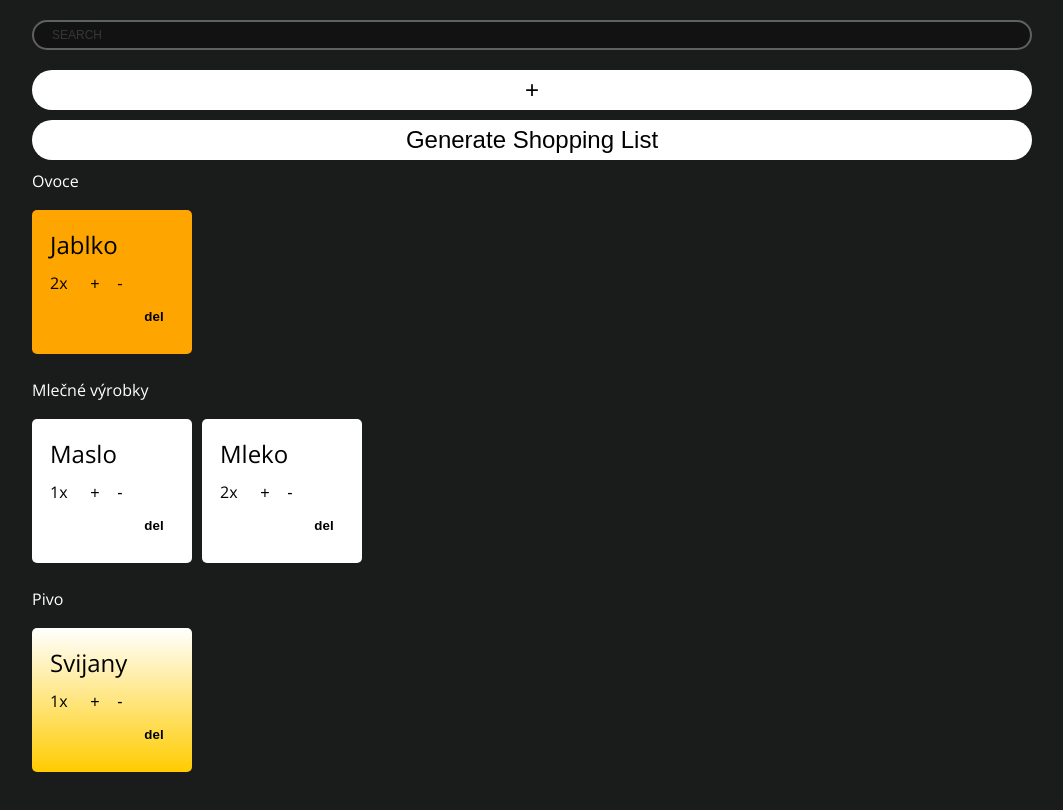
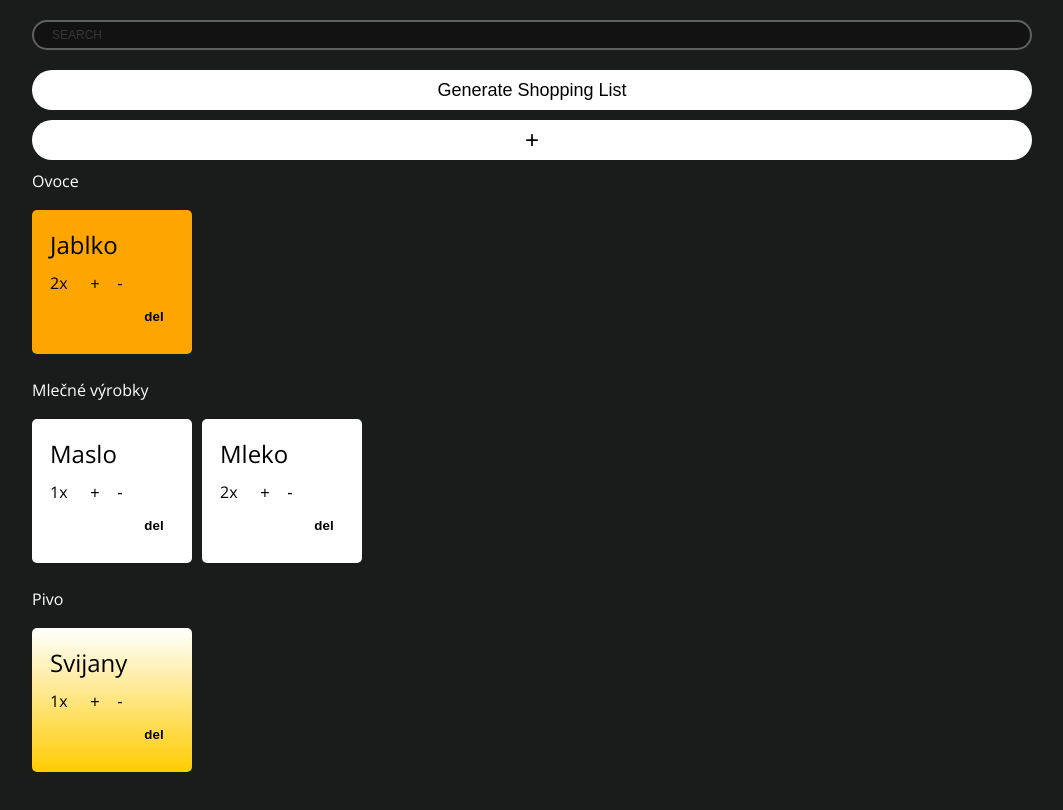
Before and after one commit to mmrzena/ledniceapp, a React (Create React App) app: page / in a window 1280 px wide. Shown: the top 810 px of the page, without its empty margins (108-1171 px from the left). Built offline with nearby package versions, Linux system fonts and the light colour scheme.

Commit message:
change of justify content and some minor stuff

```diff
--- a/src/App.js
+++ b/src/App.js
@@ -62,6 +62,13 @@ class App extends Component {
       <div className="App">
         <Filter onTextChange={text => this.setState({filterString: text})} />
 
+        <GeneratorButton
+          changeOpenGeneratorModal={this.changeOpenGeneratorModal.bind(this)}
+          openGeneratorModal={this.state.openGeneratorModal}
+          category={this.state.category}
+          items={this.state.items}
+        />
+
         <CategoryButton
           category={this.state.category}
           openModal={this.state.openModal}
@@ -72,12 +79,6 @@ class App extends Component {
           items={this.state.items}
           createTask={this.createTask.bind(this)}
           placeholderText={this.state.placeholderText}
-        />
-        <GeneratorButton
-          changeOpenGeneratorModal={this.changeOpenGeneratorModal.bind(this)}
-          openGeneratorModal={this.state.openGeneratorModal}
-          category={this.state.category}
-          items={this.state.items}
         />
 
         <ItemList
--- a/src/generator/generatorButton.js
+++ b/src/generator/generatorButton.js
@@ -53,7 +53,7 @@ class GeneratorButton extends Component {
   render() {
     return (
         <div>
-            <button className='openModalButton' onClick={this.props.changeOpenGeneratorModal.bind(this)}>
+            <button className='openModalButton openGeneratorModalButton' onClick={this.props.changeOpenGeneratorModal.bind(this)}>
             Generate Shopping List
             </button>
             {this.renderDiv()}
--- a/src/style/App.css
+++ b/src/style/App.css
@@ -299,6 +299,7 @@ button{
   font-size: 16px;
 }
 
+
 .ownedItems, .missingItems{
   list-style: none;
   padding: 0;
@@ -317,6 +318,9 @@ button{
   padding-right: 40px;
 }
 
+.openGeneratorModalButton {
+  font-size: 18px;
+}
 
 .contentModalShoppingList {
   justify-content: center;
@@ -363,3 +367,13 @@ button{
 .ryby {
   background: #F21B3F;
 }
+
+@media only screen and (max-width: 500px){
+  .contentModalShoppingList {
+    justify-content: left;
+  }
+
+  .missingItems, .ownedItems {
+    padding-left: 20px;
+  }
+}
```
